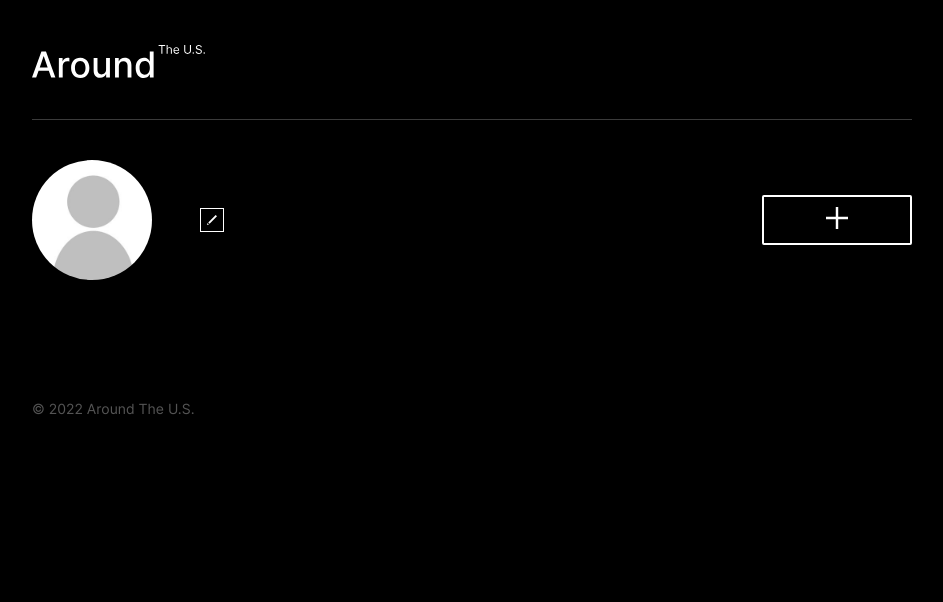
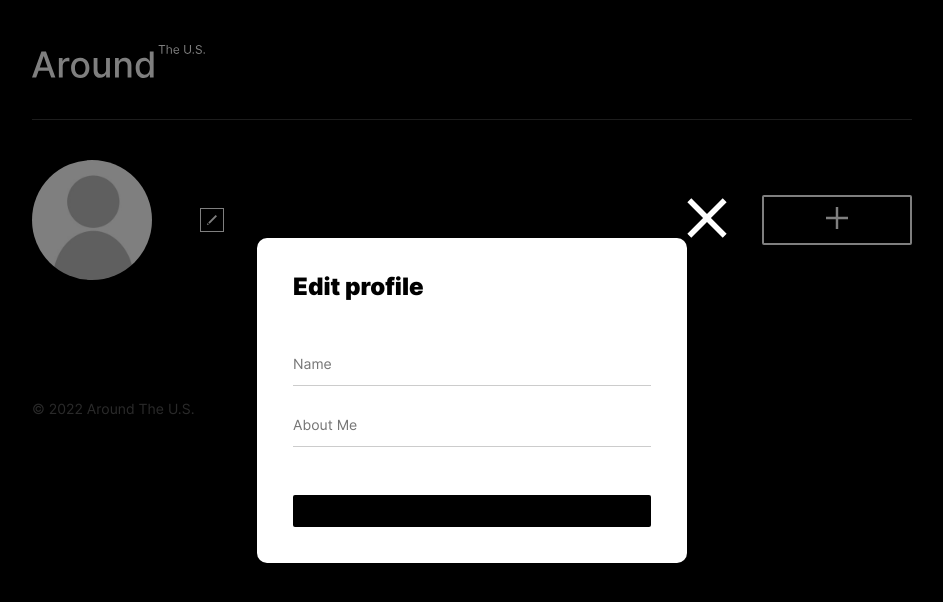
Before and after one commit to Kerwindows/around-react, a React (Create React App) app: page / in a window 1280 px wide. Both pictures are taken after a click on the button 380 px from the left and 219 px from the top of the page. Shown: the top 602 px of the page, without its empty margins (168-1111 px from the left). Built offline with nearby package versions, Linux system fonts and the light colour scheme.

Commit message:
working on PopupWithForm

```diff
--- a/src/components/App.js
+++ b/src/components/App.js
@@ -23,7 +23,7 @@ function App() {
     <>
       <div className="page">
         <Header />
-        <Main />
+        <Main handleEditProfileClick={handleEditProfileClick}/>
         <Footer />
       </div>
 
--- a/src/components/PopupWithForm.js
+++ b/src/components/PopupWithForm.js
@@ -13,7 +13,7 @@ function PopupWithForm({
   }) {
 
       return (
-        <div id={name} className="popup">
+        <div id={name} className ={`popup ${isOpen && 'popup_opened'}`}>
             <div className="popup__overlay"></div>
                 <div className="popup__form-card">
                 <button
```
